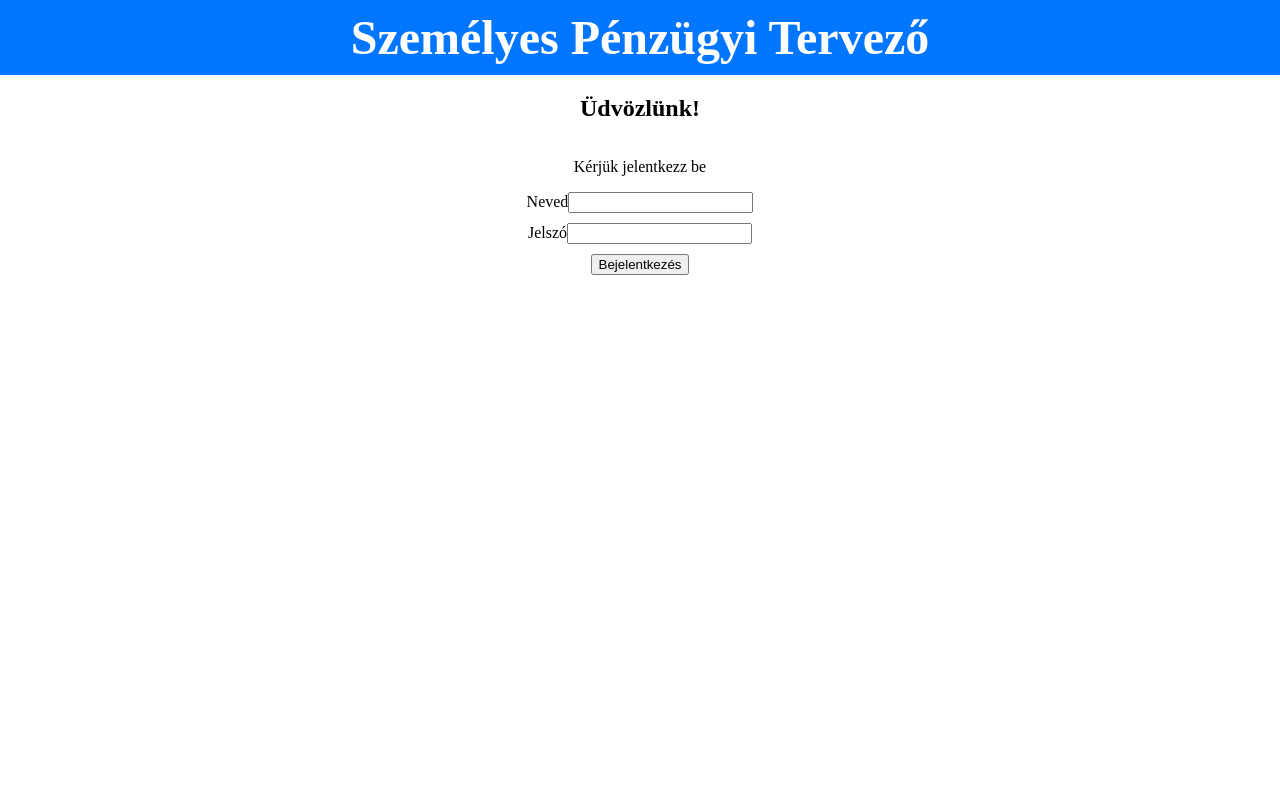
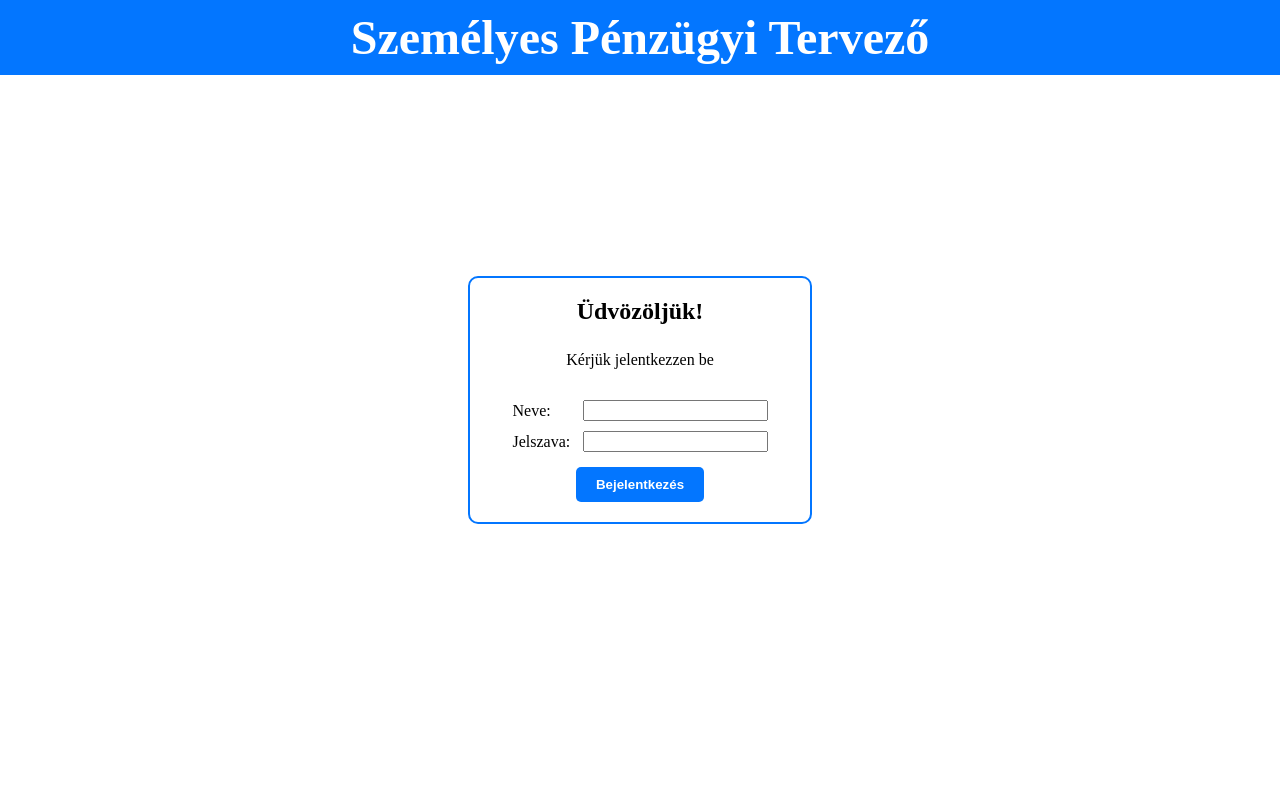
Before and after one commit to gicziunicorn/koltsegvetes, a PHP site: page / in a window 1280 px wide. Run offline with PHP 8.4, Linux system fonts and the light colour scheme.

Commit message:
05 11
2026.05.11. 2/3. óra hétfő 11:27 20 C, Felhős

```diff
--- a/index.html
+++ b/index.html
@@ -1,22 +1,36 @@
 <!DOCTYPE html>
-<html lang="hu">
+<html lang="hu-HU">
+
 <head>
     <meta charset="UTF-8">
     <meta name="viewport" content="width=device-width, initial-scale=1.0">
     <title>Személyes Pénzügyi Tervező</title>
     <link rel="stylesheet" href="./public/style.css">
     <script src="./public/main.js"></script>
+    <link rel="icon" type="image/x-icon" href="pfp.png">
 </head>
+
 <body>
     <h1>Személyes Pénzügyi Tervező</h1>
-    <div>
-        <h2>Üdvözlünk!</h2>
-        <p>Kérjük jelentkezz be</p>
-        <form action="./php/main.php" method="post">
-            <label for="nev">Neved<input type="text" name="nev" id="nev" required></label>
-            <label for="pass">Jelszó<input type="password" name="pass" id="pass" required></label>
-            <button type="submit">Bejelentkezés</button>
-        </form>
-    </div>
+    <main>
+        <div id="kulso-div">
+            <h2>Üdvözöljük!</h2>
+            <p>Kérjük jelentkezzen be</p>
+            <form action="./php/main.php" method="post">
+                <div id="input-div">
+                    <div>
+                        <label for="nev">Neve: </label>
+                        <input type="text" name="nev" id="nev" required>
+                    </div>
+                    <div>
+                        <label for="pass">Jelszava: </label>
+                        <input type="password" name="pass" id="pass" required>
+                    </div>
+                </div>
+                <button type="submit">Bejelentkezés</button>
+            </form>
+        </div>
+    </main>
 </body>
+
 </html>
--- a/public/style.css
+++ b/public/style.css
@@ -2,6 +2,8 @@ body {
   background-color: white;
   color: black;
   margin: 0;
+  height: 100vh;
+  display: block;
 }
 
 h1 {
@@ -11,21 +13,71 @@ h1 {
   padding: 10px 0;
   margin: 0;
   text-align: center;
+  position: fixed;
+  width: 100vw;
+  top: 0;
+  left: 0;
 }
 
-div{
-  margin: 0 auto;
+form {
+  gap: 10px;
+  display: flex;
+  justify-content: center;
+  align-items: center;
+  flex-direction: column;
+}
+
+#input-div {
+  width: 300px;
+  display: flex;
+  flex-direction: column;
+  justify-content: center;
+  align-items: center;
+  & > div {
+    display: flex;
+    flex-direction: row;
+    align-items: center;
+    justify-content: space-between;
+    gap: 10px;
+    width: 85%;
+    margin: 5px;
+  }
+}
+
+main {
+  display: flex;
+  justify-content: center;
+  align-items: center;
+  flex-direction: column;
+  height: 100vh;
+}
+
+#kulso-div {
+  border: solid, #0376ff, 2px;
+  border-radius: 10px;
+  height: auto;
   display: flex;
   flex-direction: column;
   justify-content: center;
   align-items: center;
   width: fit-content;
+  flex-direction: column;
+  gap: 10px;
+  padding: 20px;
+  & > h2 {
+    margin: 0;
+  }
 }
 
-form {
+button {
+  background-color: #0376ff;
+  color: white;
+  border: none;
+  padding: 10px 20px;
+  border-radius: 5px;
+  cursor: pointer;
+  font-weight: bold;
+  align-items: center;
+  justify-content: center;
   display: flex;
-  gap: 10px;
-  flex-direction: column;
-  justify-content: center;
-  align-items: center;
 }
```
Also changed, not shown: pfp.png (added).
